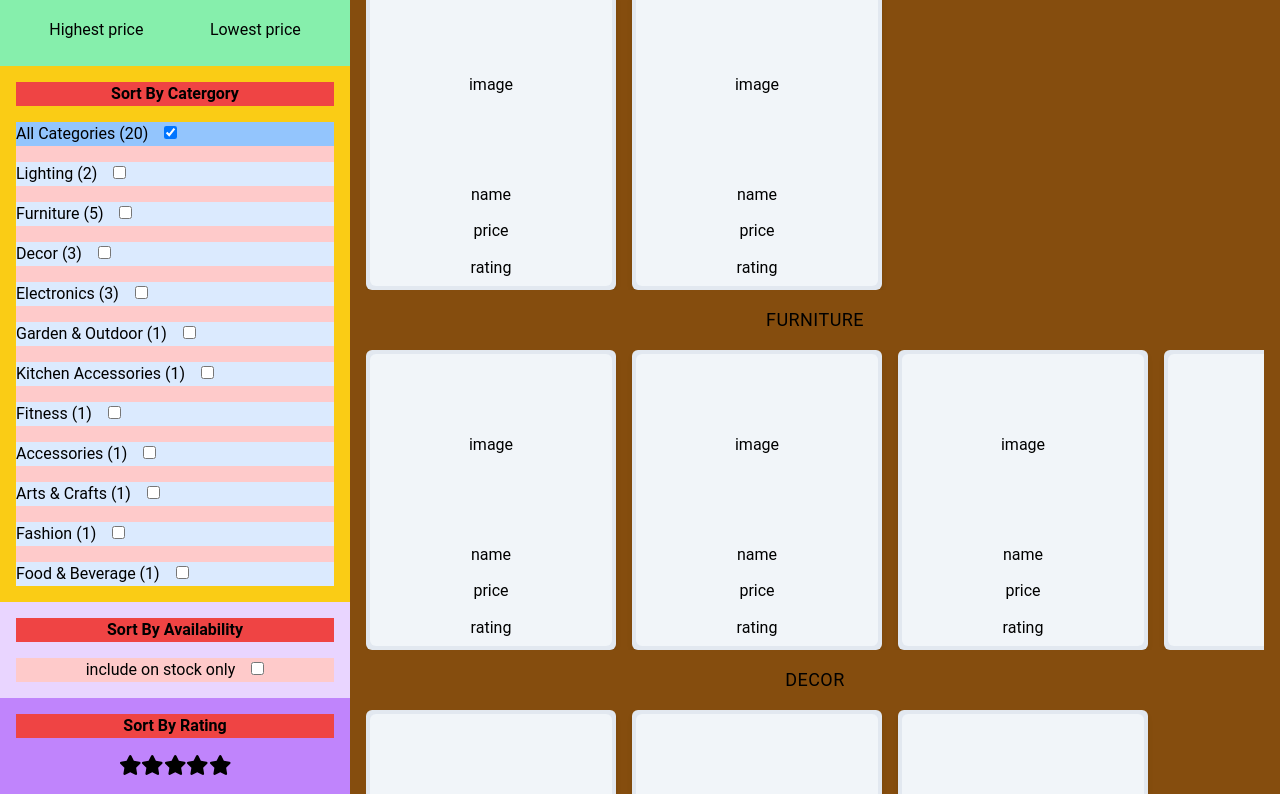
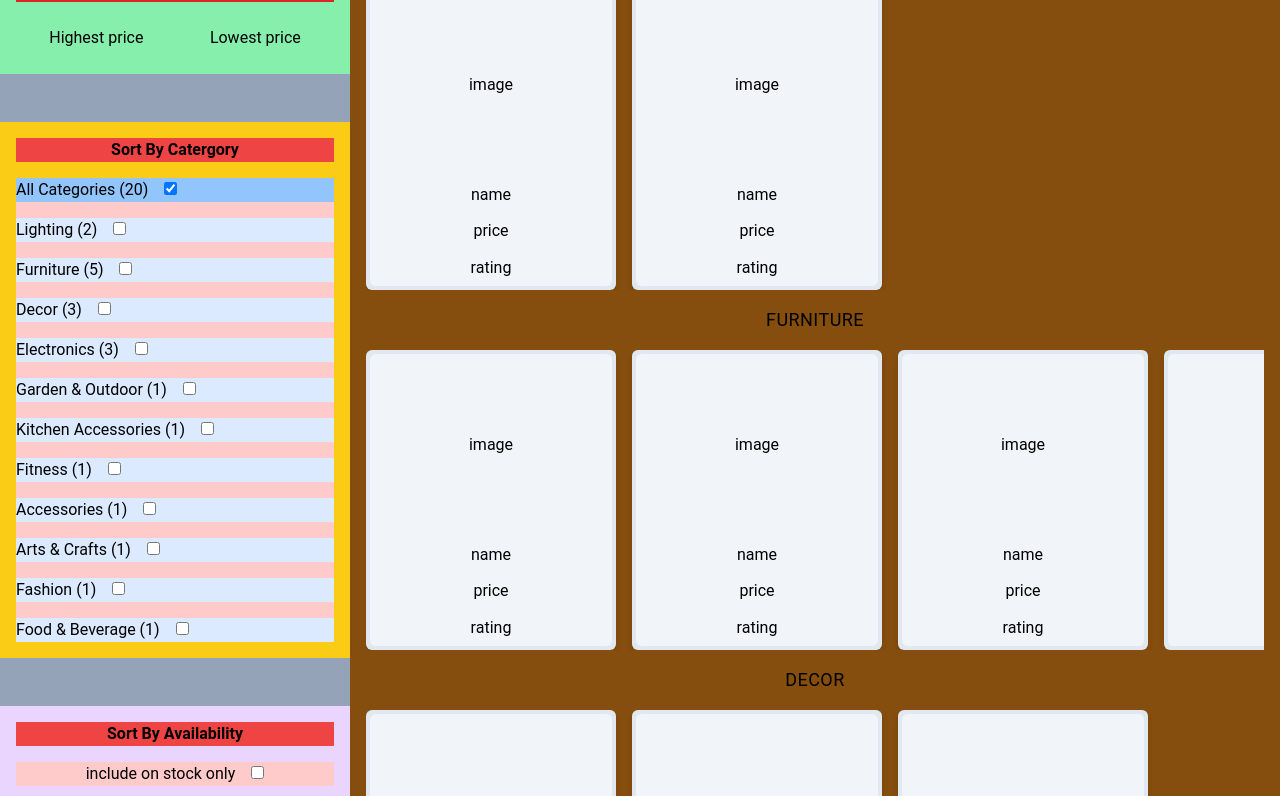
Before and after one commit to mSharifHub/e-commerce, a React (Create React App) app: page / in a window 1280 px wide. Shown: the part 202-998 px from the top of the page. Built offline with nearby package versions, Linux system fonts and the light colour scheme.

Commit message:
#1.5 passing state of filters to display the products

```diff
--- a/src/components/filter/Filter.jsx
+++ b/src/components/filter/Filter.jsx
@@ -31,9 +31,9 @@ export function Filter() {
   };
 
   return (
-    <div className="h-full w-full relative flex flex-col bg-slate-400">
+    <div className="h-full w-full relative flex flex-col  space-y-10 bg-slate-400">
       <form>
-        <div className="flex flex-col p-4  mt-10 bg-green-300">
+        <div className="flex flex-col p-4  mt-12 bg-green-300">
           <span className="font-bold text-center bg-red-600 mb-4">
             Sort By Price
           </span>
@@ -74,7 +74,7 @@ export function Filter() {
           </div>
         </div>
 
-        <div className="flex flex-col bg-yellow-400  p-4 ">
+        <div className="flex flex-col bg-yellow-400 mt-12  p-4 ">
           <span className="font-bold text-center bg-red-500 mb-4">
             Sort By Catergory
           </span>
@@ -178,7 +178,7 @@ export function Filter() {
             </div>
           </div>
         </div>
-        <div className="flex flex-col bg-purple-200 p-4  ">
+        <div className="flex flex-col bg-purple-200 mt-12 p-4  ">
           <span className="font-bold text-center bg-red-500 mb-4">
             Sort By Availability
           </span>
@@ -191,7 +191,7 @@ export function Filter() {
             </label>
           </div>
         </div>
-        <div className="flex flex-col bg-purple-400 p-4  ">
+        <div className="flex flex-col bg-purple-400 mt-12 p-4  ">
           <span className="font-bold text-center bg-red-500 mb-4">
             Sort By Rating
           </span>
--- a/src/components/filter/ratingComponent/StarRating.jsx
+++ b/src/components/filter/ratingComponent/StarRating.jsx
@@ -1,18 +1,35 @@
+/* eslint-disable jsx-a11y/label-has-associated-control */
 import { FontAwesomeIcon } from "@fortawesome/react-fontawesome";
 import { faStar } from "@fortawesome/free-solid-svg-icons";
+import { useState } from "react";
 
 export default function StarRating() {
+  const [rating, setRating] = useState(null);
+
+  const onSetRating = (newRating) => {
+    setRating((currentRating) =>
+      currentRating === newRating ? null : newRating,
+    );
+  };
   return (
     <div>
       {[...Array(5)].map((star, index) => {
         const starID = `star-rating-${index + 1}`;
+        const currentIndex = index + 1;
         return (
-          <label htmlFor={starID}>
-            <input id={starID} name="star-rating" type="radio" />
+          <label htmlFor={starID} key={currentIndex}>
+            <input
+              id={starID}
+              name="star-rating"
+              type="radio"
+              value={currentIndex}
+              onClick={() => onSetRating(currentIndex)}
+            />
             <FontAwesomeIcon
               icon={faStar}
               size="lg"
-              className="cursor-pointer"
+              color={`${currentIndex <= rating ? "#ffa500" : "#f9f9f9"}`}
+              className="cursor-pointer  p-2 mr-2"
             />
           </label>
         );
```
Also changed, not shown: 2 other files (tests, documents, lock files or other folders).
